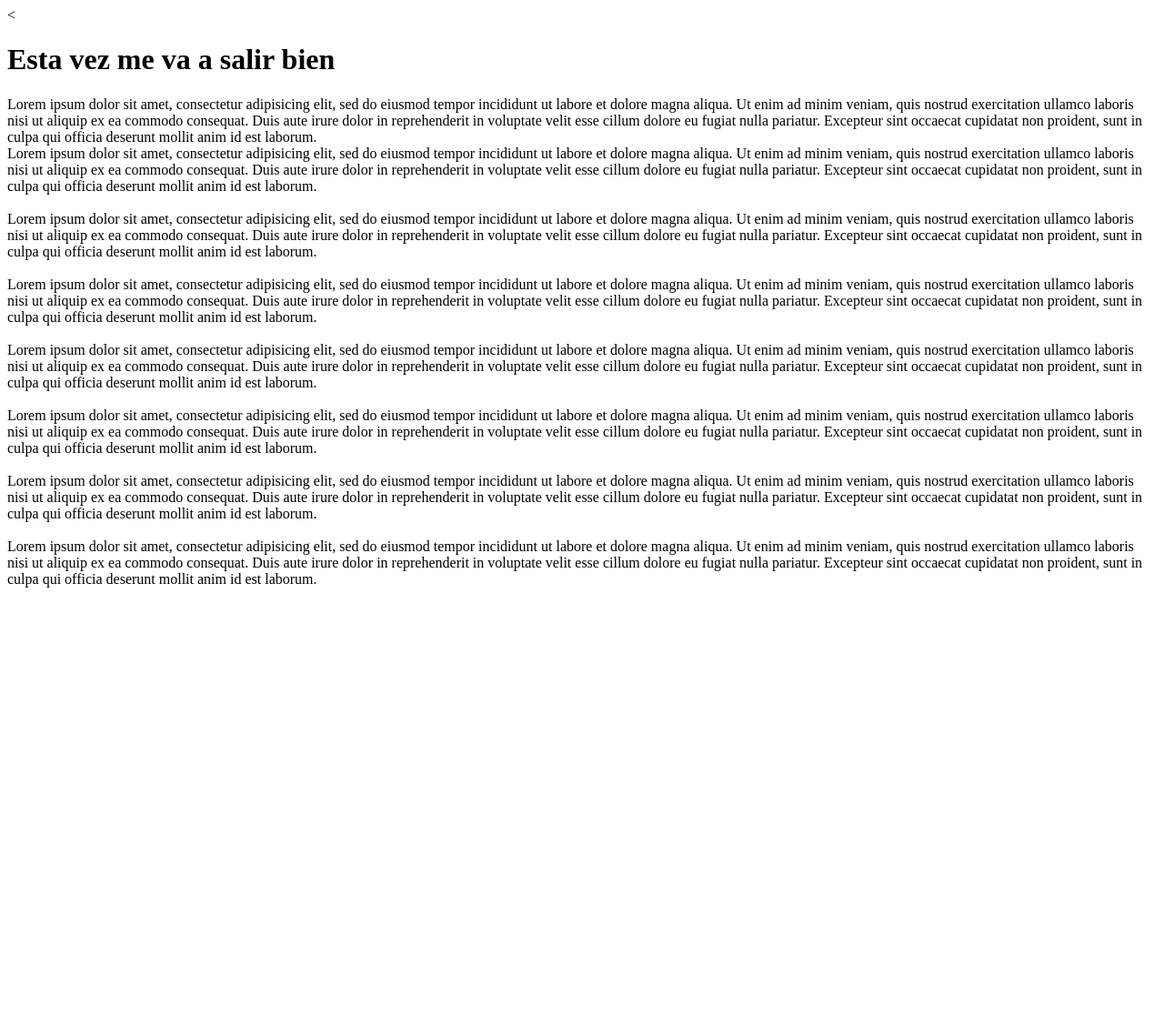
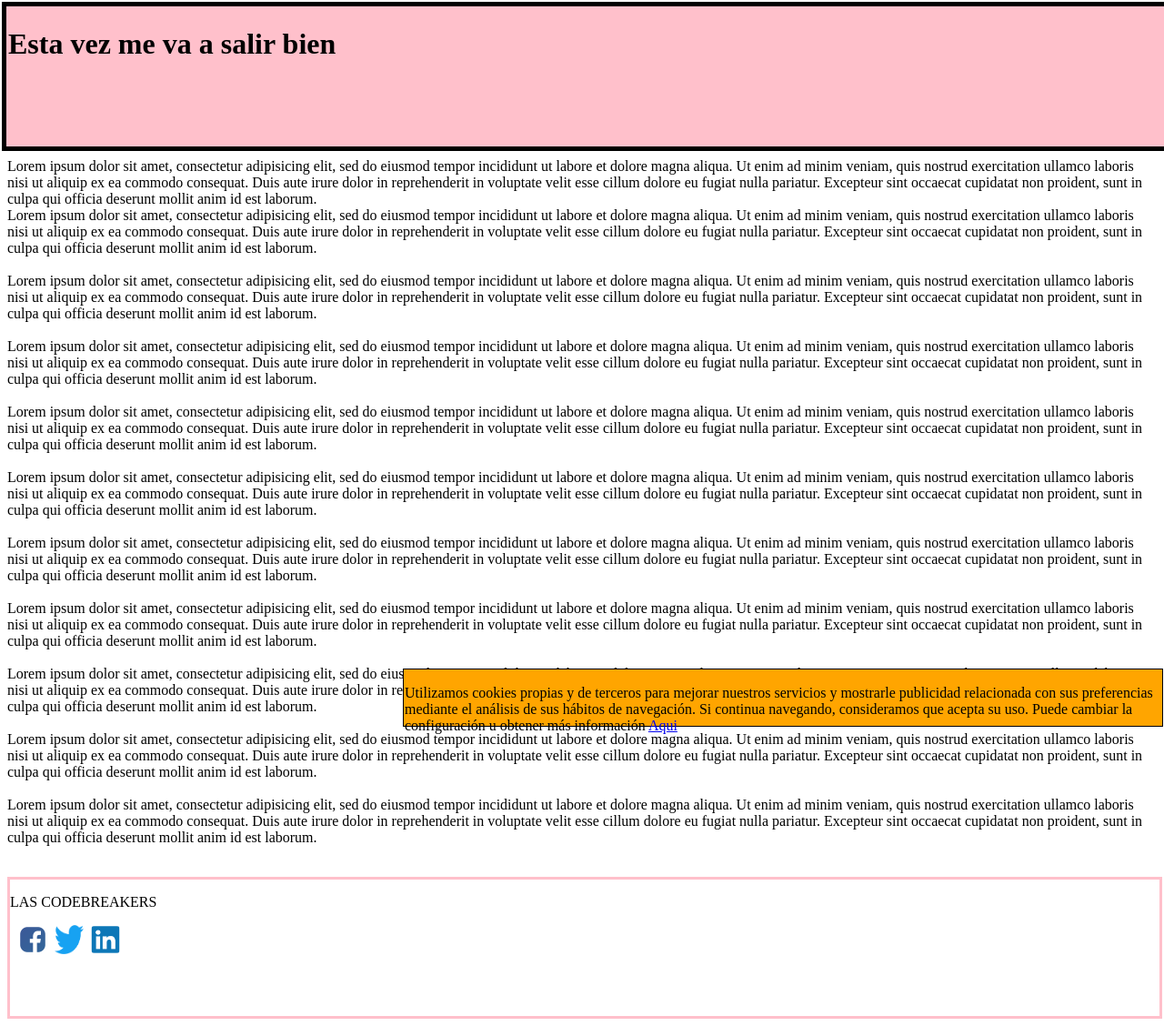
Before and after one commit to MoniAguado/s1ejercicio2, a plain HTML site: page index.html in a window 1280 px wide. Shown: the whole page at 91% size. Before the commit the page ends 800 px from the top, so only its background shows below. Drawn offline with Linux system fonts and the light colour scheme.

Commit message:
cabecera+footer+cookies

```diff
--- a/index.html
+++ b/index.html
@@ -1,9 +1,10 @@
-<<!DOCTYPE html>
+<!DOCTYPE html>
 <html lang="es">
 <head>
 	<meta charset="UTF-8">
 	<meta name="viewport" content="width=device-width, initial-scale=1.0">
 	<meta http-equiv="X-UA-Compatible" content="ie=edge">
+	<link rel="stylesheet" href="style/style.css">
 	<title>Repaso 2</title>
 </head>
 
@@ -12,6 +13,8 @@
 	<header>
 		<h1>Esta vez me va a salir bien</h1>
 	</header>
+
+	<div class="parrafos">
 
 		<p>Lorem ipsum dolor sit amet, consectetur adipisicing elit, sed do eiusmod tempor incididunt ut labore et dolore magna aliqua. Ut enim ad minim veniam, quis nostrud exercitation ullamco laboris nisi ut aliquip ex ea commodo consequat. Duis aute irure dolor in reprehenderit in voluptate velit esse cillum dolore eu fugiat nulla pariatur. Excepteur sint occaecat cupidatat non proident, sunt in culpa qui officia deserunt mollit anim id est laborum.
 		<br>
@@ -29,10 +32,35 @@
 		</br><br>
 		Lorem ipsum dolor sit amet, consectetur adipisicing elit, sed do eiusmod tempor incididunt ut labore et dolore magna aliqua. Ut enim ad minim veniam, quis nostrud exercitation ullamco laboris nisi ut aliquip ex ea commodo consequat. Duis aute irure dolor in reprehenderit in voluptate velit esse cillum dolore eu fugiat nulla pariatur. Excepteur sint occaecat cupidatat non proident, sunt in culpa qui officia deserunt mollit anim id est laborum.
 		</br><br>
+		Lorem ipsum dolor sit amet, consectetur adipisicing elit, sed do eiusmod tempor incididunt ut labore et dolore magna aliqua. Ut enim ad minim veniam, quis nostrud exercitation ullamco laboris nisi ut aliquip ex ea commodo consequat. Duis aute irure dolor in reprehenderit in voluptate velit esse cillum dolore eu fugiat nulla pariatur. Excepteur sint occaecat cupidatat non proident, sunt in culpa qui officia deserunt mollit anim id est laborum.
+		</br><br>
+		Lorem ipsum dolor sit amet, consectetur adipisicing elit, sed do eiusmod tempor incididunt ut labore et dolore magna aliqua. Ut enim ad minim veniam, quis nostrud exercitation ullamco laboris nisi ut aliquip ex ea commodo consequat. Duis aute irure dolor in reprehenderit in voluptate velit esse cillum dolore eu fugiat nulla pariatur. Excepteur sint occaecat cupidatat non proident, sunt in culpa qui officia deserunt mollit anim id est laborum.
+		</br><br>
+		Lorem ipsum dolor sit amet, consectetur adipisicing elit, sed do eiusmod tempor incididunt ut labore et dolore magna aliqua. Ut enim ad minim veniam, quis nostrud exercitation ullamco laboris nisi ut aliquip ex ea commodo consequat. Duis aute irure dolor in reprehenderit in voluptate velit esse cillum dolore eu fugiat nulla pariatur. Excepteur sint occaecat cupidatat non proident, sunt in culpa qui officia deserunt mollit anim id est laborum.
+		</br><br>
+	</div>
 
 	<footer>
+		<div>
+			<p>LAS CODEBREAKERS</P>
+		</div>
+		<div class="iconossociales">
+			<ul>
+				<li>
+					<a href="https://www.facebook.com/"><img src="image/facebook.png" alt="Facebook" class="iconos"></a>
+				</li>
+				<li>
+					<a href="https://twitter.com/"><img src="image/twitter.png" alt="Twitter" class="iconos"></a>
+				</li>
+				<li>
+						<a href="https://www.linkedin.com/feed/"><img src="image/linkedin.png" alt="Linkedin" class="iconos"></a>
+				</li>
+		</div>
+	</footer>
+	<div class="cookies">
+		<p>Utilizamos cookies propias y de terceros para mejorar nuestros servicios y mostrarle publicidad relacionada con sus preferencias mediante el análisis de sus hábitos de navegación. Si continua navegando, consideramos que acepta su uso. Puede cambiar la configuración u obtener más información <a href="http://politicadecookies.com/">Aqui</a></p>
+	</div>
 
-</footer>
 
 </body>
 </html>
--- a/style/style.css
+++ b/style/style.css
@@ -0,0 +1,57 @@
+header{
+	background: pink;
+	border: 5px solid black;
+	padding: 2px;
+	margin: 2px;
+	width: 100%;
+	height: 150px;
+	position: fixed;
+	top: 0;
+	left: 0;
+
+}
+
+.parrafos {
+	padding-top: 150px;
+}
+
+
+footer{
+	background: solid black;
+	border: 3px solid pink;
+	width: 100%;
+	height: 150px;
+}
+
+.iconossociales ul{
+	height: 80px;
+	width: 120px;
+	display: flex;
+	flex-wrap: nowrap;
+	justify-content: space-around;
+	padding: 0 5px;
+
+
+}
+
+.iconossociales li{
+	list-style: none;
+}
+
+.iconos {
+	width: 32px;
+	height: 32px;
+}
+
+.cookies{
+	position:fixed;
+	width: 65%;
+	height: 60px;
+	background: orange;
+	padding: 1px;
+	margin: 1px;
+	border: 1px solid black;
+	bottom: 0;
+	right: 0;
+
+}
```
Also changed, not shown: image/facebook.png (added), image/linkedin.png (added), image/logo-codebreakers.jpg (added), image/twitter.png (added). Lines whose indentation alone changed are shown as unchanged.
